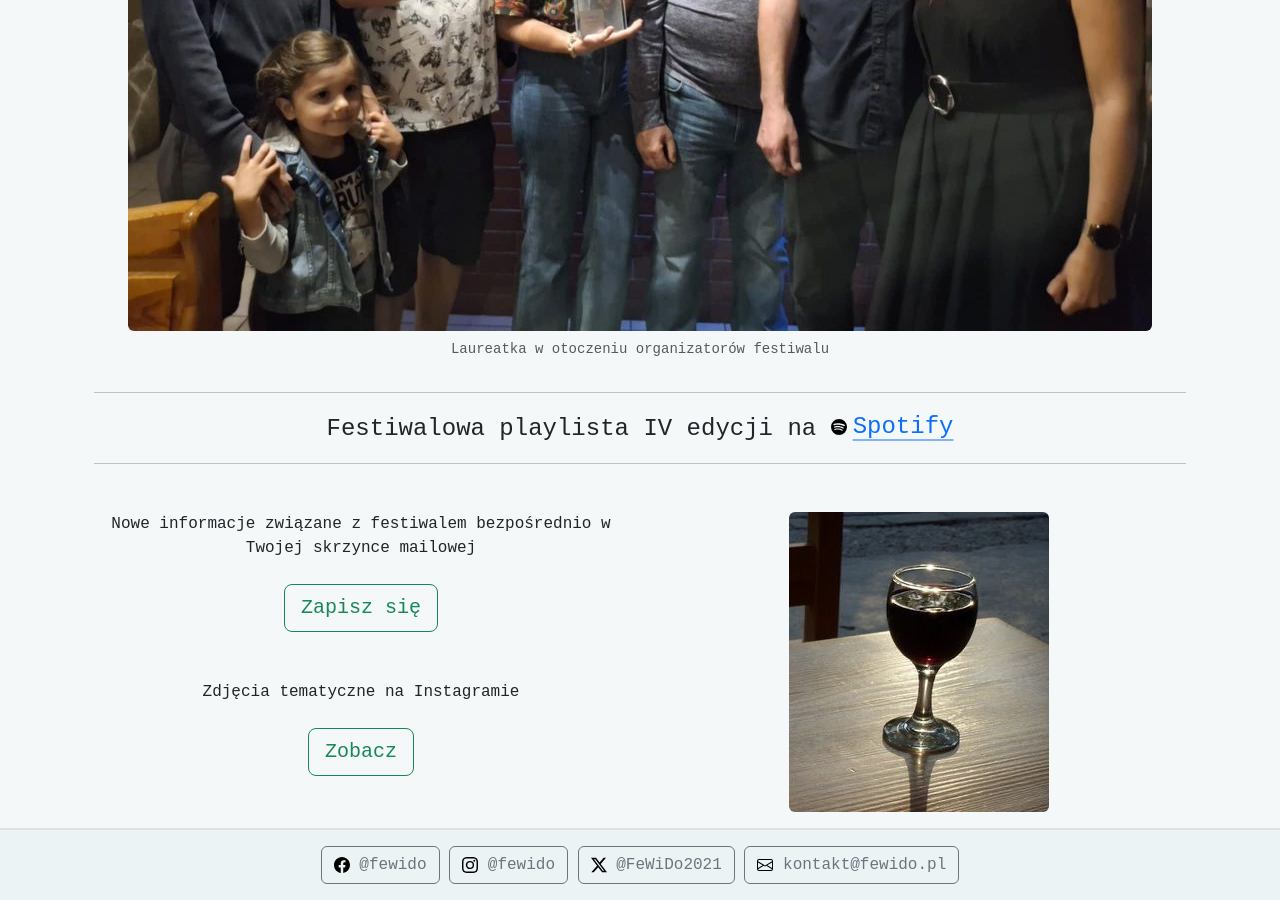
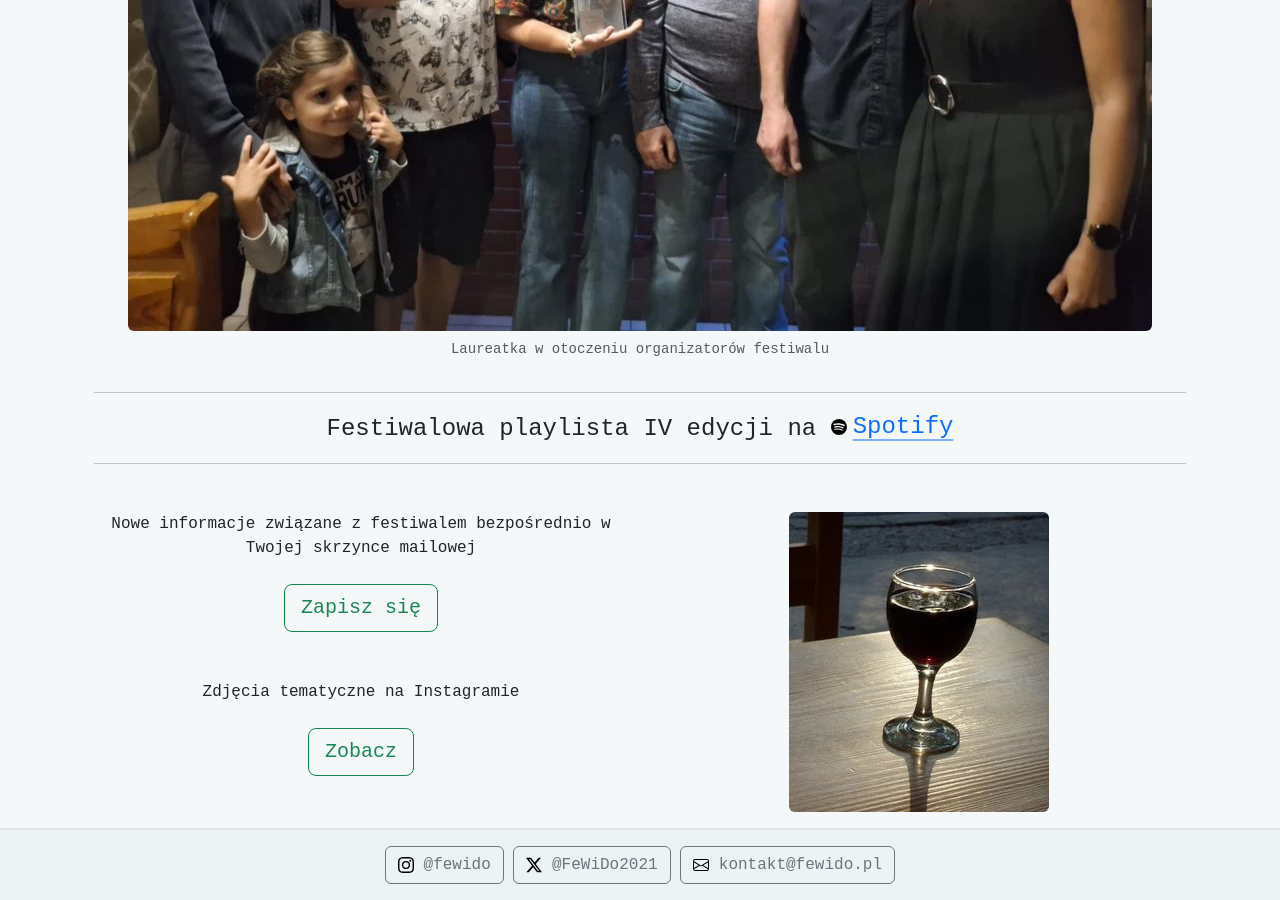
Before and after one commit to morgoth/fewido, a Jekyll site: the page built from index.html, in a window 1280 px wide and 900 px high, scrolled down 1036 px. Built offline with Jekyll 4.4.1, drawn with Linux system fonts in a browser that asks for light colours; some web fonts are replaced.

Commit message:
remove FB

```diff
--- a/_layouts/default.html
+++ b/_layouts/default.html
@@ -49,9 +49,6 @@
       <div class="container ">
         <div class="text-center text-muted">
           <p class="d-md-inline d-sm-block">
-            <a href="https://www.facebook.com/profile.php?id=61579191054018" class="btn btn-outline-secondary"><img src="/assets/images/facebook.svg" alt="facebook" title="Facebook"> @fewido</a>
-          </p>
-          <p class="d-md-inline d-sm-block">
             <a href="https://www.instagram.com/fewido/" class="btn btn-outline-secondary"><img src="/assets/images/instagram.svg" alt="instagram" title="Instagram"> @fewido</a>
           </p>
           <p class="d-md-inline d-sm-block">
```
Also changed, not shown: Gemfile.lock.
